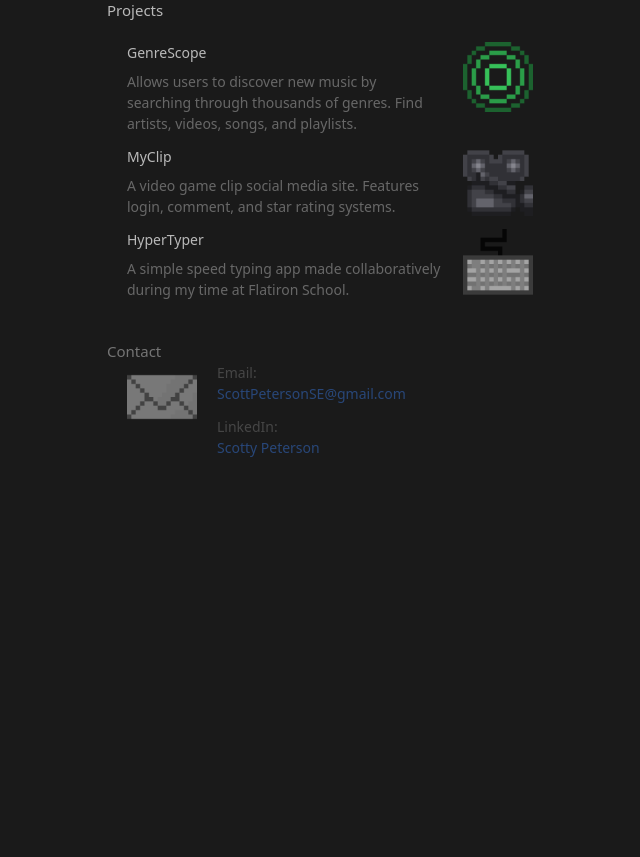
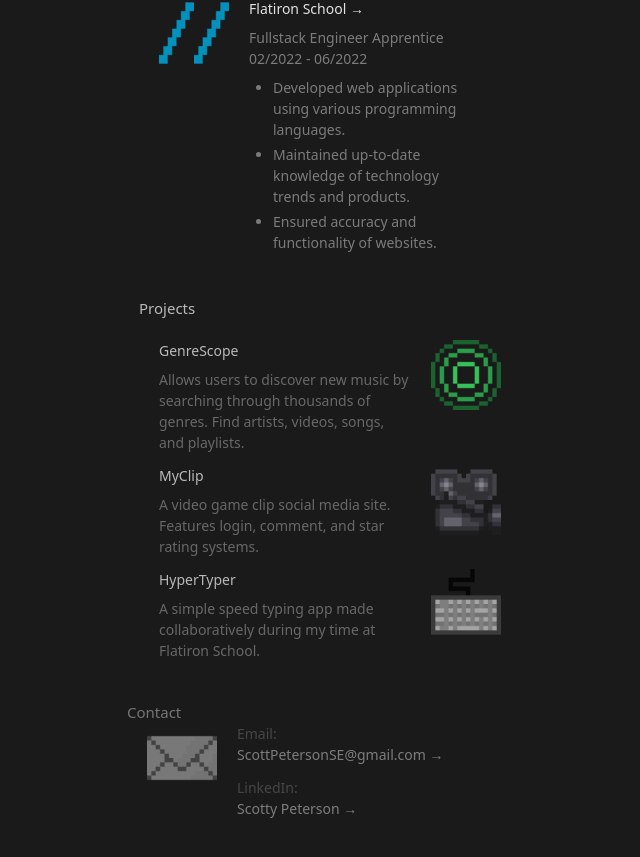
Before and after one commit to Scottsdaaale/portfolio-v2, a Next.js app: page / in a window 1280 px wide. Shown: the part 1980-2837 px from the top of the page, without its empty margins (320-960 px from the left). Before the commit the page ends 2490 px from the top, so only its background shows below. Built offline with nearby package versions, Linux system fonts and the light colour scheme.

Commit message:
added shadcn and toast

```diff
--- a/app/components/routes/dev/Contact.js
+++ b/app/components/routes/dev/Contact.js
@@ -1,18 +1,16 @@
+'use client';
+
 import React from 'react';
-
 import Image from 'next/image';
 import Link from 'next/link';
+import { useToast } from '@/components/ui/use-toast';
 
 import contactGif from '../../../assets/gifs/Contact.gif';
 
 const contactInfo = [
   {
     label: 'Email',
-    value: (
-      <Link href='mailto:ScottPetersonSE@gmail.com'>
-        ScottPetersonSE@gmail.com
-      </Link>
-    ),
+    value: 'ScottPetersonSE@gmail.com',
   },
   {
     label: 'LinkedIn',
@@ -29,17 +27,39 @@ const contactInfo = [
 ];
 
 function ContactItem({ label, value }) {
+  const { toast } = useToast()
+
+  const handleCopy = (text) => {
+    navigator.clipboard.writeText(text);
+  };
+
   return (
     <div className='mb-3'>
       <p> {label}: </p>
-      <p className='text-blue-500 hover:underline'> {value} </p>
+      {typeof value === 'string' ? (
+        <p
+          onClick={() => {
+            handleCopy(value);
+            toast({
+              title: 'Email copied to clipboard!',
+
+            });
+          }}
+          className='text-white hover:text-blue-500 cursor-pointer'
+        >
+          {value} →
+        </p>
+      ) : (
+        <p className='text-white hover:text-blue-500'>{value} →</p>
+      )}
     </div>
   );
 }
 
 function Contact() {
+
   return (
-    <div className='mb-10 px-3'>
+    <div className='mb-10 '>
       <h2>Contact</h2>
       <div className='flex flex-row px-5'>
         <div>
--- a/app/components/routes/dev/Intro.js
+++ b/app/components/routes/dev/Intro.js
@@ -5,7 +5,7 @@ import Image from 'next/image';
 
 function Intro() {
   return (
-    <div className='mb-14'>
+    <div className='mb-14 px-3'>
       <div className='flex flex-row items-center justify-center'>
         <div className=''>
           <FadeInWrapper delay={0}>
--- a/app/layout.js
+++ b/app/layout.js
@@ -1,4 +1,5 @@
 import Header from "./components/global/Header";
+import { Toaster } from "@/components/ui/toaster"
 
 import "./globals.css";
 
@@ -13,6 +14,7 @@ export default function RootLayout({ children }) {
       <body>
         <Header />
         {children}
+        <Toaster />
       </body>
     </html>
   );
--- /dev/null
+++ b/components/ui/toast.jsx
@@ -0,0 +1,82 @@
+import * as React from "react"
+import * as ToastPrimitives from "@radix-ui/react-toast"
+import { cva } from "class-variance-authority";
+import { X } from "lucide-react"
+
+import { cn } from "@/lib/utils"
+
+const ToastProvider = ToastPrimitives.Provider
+
+const ToastViewport = React.forwardRef(({ className, ...props }, ref) => (
+  <ToastPrimitives.Viewport
+    ref={ref}
+    className={cn(
+      "fixed top-0 z-[100] flex max-h-screen w-full flex-col-reverse p-4 sm:bottom-0 sm:right-0 sm:top-auto sm:flex-col md:max-w-[420px]",
+      className
+    )}
+    {...props} />
+))
+ToastViewport.displayName = ToastPrimitives.Viewport.displayName
+
+const toastVariants = cva(
+  "group pointer-events-auto relative flex w-full items-center justify-between space-x-4 overflow-hidden rounded-md border border-gray-200 p-6 pr-8 shadow-lg transition-all data-[swipe=cancel]:translate-x-0 data-[swipe=end]:translate-x-[var(--radix-toast-swipe-end-x)] data-[swipe=move]:translate-x-[var(--radix-toast-swipe-move-x)] data-[swipe=move]:transition-none data-[state=open]:animate-in data-[state=closed]:animate-out data-[swipe=end]:animate-out data-[state=closed]:fade-out-80 data-[state=closed]:slide-out-to-right-full data-[state=open]:slide-in-from-top-full data-[state=open]:sm:slide-in-from-bottom-full dark:border-gray-800",
+  {
+    variants: {
+      variant: {
+        default: "border bg-white text-gray-950 dark:bg-gray-950 dark:text-gray-50",
+        destructive:
+          "destructive group border-red-500 bg-red-500 text-gray-50 dark:border-red-900 dark:bg-red-900 dark:text-gray-50",
+      },
+    },
+    defaultVariants: {
+      variant: "default",
+    },
+  }
+)
+
+const Toast = React.forwardRef(({ className, variant, ...props }, ref) => {
+  return (
+    (<ToastPrimitives.Root
+      ref={ref}
+      className={cn(toastVariants({ variant }), className)}
+      {...props} />)
+  );
+})
+Toast.displayName = ToastPrimitives.Root.displayName
+
+const ToastAction = React.forwardRef(({ className, ...props }, ref) => (
+  <ToastPrimitives.Action
+    ref={ref}
+    className={cn(
+      "inline-flex h-8 shrink-0 items-center justify-center rounded-md border border-gray-200 bg-transparent px-3 text-sm font-medium ring-offset-white transition-colors hover:bg-gray-100 focus:outline-none focus:ring-2 focus:ring-gray-950 focus:ring-offset-2 disabled:pointer-events-none disabled:opacity-50 group-[.destructive]:border-gray-100/40 group-[.destructive]:hover:border-red-500/30 group-[.destructive]:hover:bg-red-500 group-[.destructive]:hover:text-gray-50 group-[.destructive]:focus:ring-red-500 dark:border-gray-800 dark:ring-offset-gray-950 dark:hover:bg-gray-800 dark:focus:ring-gray-300 dark:group-[.destructive]:border-gray-800/40 dark:group-[.destructive]:hover:border-red-900/30 dark:group-[.destructive]:hover:bg-red-900 dark:group-[.destructive]:hover:text-gray-50 dark:group-[.destructive]:focus:ring-red-900",
+      className
+    )}
+    {...props} />
+))
+ToastAction.displayName = ToastPrimitives.Action.displayName
+
+const ToastClose = React.forwardRef(({ className, ...props }, ref) => (
+  <ToastPrimitives.Close
+    ref={ref}
+    className={cn(
+      "absolute right-2 top-2 rounded-md p-1 text-gray-950/50 opacity-0 transition-opacity hover:text-gray-950 focus:opacity-100 focus:outline-none focus:ring-2 group-hover:opacity-100 group-[.destructive]:text-red-300 group-[.destructive]:hover:text-red-50 group-[.destructive]:focus:ring-red-400 group-[.destructive]:focus:ring-offset-red-600 dark:text-gray-50/50 dark:hover:text-gray-50",
+      className
+    )}
+    toast-close=""
+    {...props}>
+    <X className="h-4 w-4" />
+  </ToastPrimitives.Close>
+))
+ToastClose.displayName = ToastPrimitives.Close.displayName
+
+const ToastTitle = React.forwardRef(({ className, ...props }, ref) => (
+  <ToastPrimitives.Title ref={ref} className={cn("text-sm font-semibold", className)} {...props} />
+))
+ToastTitle.displayName = ToastPrimitives.Title.displayName
+
+const ToastDescription = React.forwardRef(({ className, ...props }, ref) => (
+  <ToastPrimitives.Description ref={ref} className={cn("text-sm opacity-90", className)} {...props} />
+))
+ToastDescription.displayName = ToastPrimitives.Description.displayName
+
+export { ToastProvider, ToastViewport, Toast, ToastTitle, ToastDescription, ToastClose, ToastAction };
--- /dev/null
+++ b/components/ui/toaster.jsx
@@ -0,0 +1,35 @@
+"use client"
+
+import {
+  Toast,
+  ToastClose,
+  ToastDescription,
+  ToastProvider,
+  ToastTitle,
+  ToastViewport,
+} from "@/components/ui/toast"
+import { useToast } from "@/components/ui/use-toast"
+
+export function Toaster() {
+  const { toasts } = useToast()
+
+  return (
+    (<ToastProvider>
+      {toasts.map(function ({ id, title, description, action, ...props }) {
+        return (
+          (<Toast key={id} {...props}>
+            <div className="grid gap-1">
+              {title && <ToastTitle>{title}</ToastTitle>}
+              {description && (
+                <ToastDescription>{description}</ToastDescription>
+              )}
+            </div>
+            {action}
+            <ToastClose />
+          </Toast>)
+        );
+      })}
+      <ToastViewport />
+    </ToastProvider>)
+  );
+}
--- /dev/null
+++ b/components/ui/use-toast.js
@@ -0,0 +1,154 @@
+// Inspired by react-hot-toast library
+import * as React from "react"
+
+const TOAST_LIMIT = 1
+const TOAST_REMOVE_DELAY = 1000000
+
+const actionTypes = {
+  ADD_TOAST: "ADD_TOAST",
+  UPDATE_TOAST: "UPDATE_TOAST",
+  DISMISS_TOAST: "DISMISS_TOAST",
+  REMOVE_TOAST: "REMOVE_TOAST"
+}
+
+let count = 0
+
+function genId() {
+  count = (count + 1) % Number.MAX_SAFE_INTEGER
+  return count.toString();
+}
+
+const toastTimeouts = new Map()
+
+const addToRemoveQueue = (toastId) => {
+  if (toastTimeouts.has(toastId)) {
+    return
+  }
+
+  const timeout = setTimeout(() => {
+    toastTimeouts.delete(toastId)
+    dispatch({
+      type: "REMOVE_TOAST",
+      toastId: toastId,
+    })
+  }, TOAST_REMOVE_DELAY)
+
+  toastTimeouts.set(toastId, timeout)
+}
+
+export const reducer = (state, action) => {
+  switch (action.type) {
+    case "ADD_TOAST":
+      return {
+        ...state,
+        toasts: [action.toast, ...state.toasts].slice(0, TOAST_LIMIT),
+      };
+
+    case "UPDATE_TOAST":
+      return {
+        ...state,
+        toasts: state.toasts.map((t) =>
+          t.id === action.toast.id ? { ...t, ...action.toast } : t),
+      };
+
+    case "DISMISS_TOAST": {
+      const { toastId } = action
+
+      // ! Side effects ! - This could be extracted into a dismissToast() action,
+      // but I'll keep it here for simplicity
+      if (toastId) {
+        addToRemoveQueue(toastId)
+      } else {
+        state.toasts.forEach((toast) => {
+          addToRemoveQueue(toast.id)
+        })
+      }
+
+      return {
+        ...state,
+        toasts: state.toasts.map((t) =>
+          t.id === toastId || toastId === undefined
+            ? {
+                ...t,
+                open: false,
+              }
+            : t),
+      };
+    }
+    case "REMOVE_TOAST":
+      if (action.toastId === undefined) {
+        return {
+          ...state,
+          toasts: [],
+        }
+      }
+      return {
+        ...state,
+        toasts: state.toasts.filter((t) => t.id !== action.toastId),
+      };
+  }
+}
+
+const listeners = []
+
+let memoryState = { toasts: [] }
+
+function dispatch(action) {
+  memoryState = reducer(memoryState, action)
+  listeners.forEach((listener) => {
+    listener(memoryState)
+  })
+}
+
+function toast({
+  ...props
+}) {
+  const id = genId()
+
+  const update = (props) =>
+    dispatch({
+      type: "UPDATE_TOAST",
+      toast: { ...props, id },
+    })
+  const dismiss = () => dispatch({ type: "DISMISS_TOAST", toastId: id })
+
+  dispatch({
+    type: "ADD_TOAST",
+    toast: {
+      ...props,
+      id,
+      open: true,
+      onOpenChange: (open) => {
+        if (!open) dismiss()
+      },
+    },
+  })
+
+  return {
+    id: id,
+    dismiss,
+    update,
+  }
+}
+
+function useToast() {
+  const [state, setState] = React.useState(memoryState)
+
+  React.useEffect(() => {
+    listeners.push(setState)
+    return () => {
+      const index = listeners.indexOf(setState)
+      if (index > -1) {
+        listeners.splice(index, 1)
+      }
+    };
+  }, [state])
+
+  return {
+    ...state,
+    toast,
+    dismiss: (toastId) => dispatch({ type: "DISMISS_TOAST", toastId }),
+  };
+}
+
+export { useToast, toast }
--- /dev/null
+++ b/lib/utils.js
@@ -0,0 +1,6 @@
+import { clsx } from "clsx"
+import { twMerge } from "tailwind-merge"
+
+export function cn(...inputs) {
+  return twMerge(clsx(inputs))
+}
--- a/tailwind.config.js
+++ b/tailwind.config.js
@@ -1,18 +1,37 @@
 /** @type {import('tailwindcss').Config} */
 module.exports = {
+  darkMode: ["class"],
   content: [
-    './pages/**/*.{js,ts,jsx,tsx,mdx,pdf}',
-    './components/**/*.{js,ts,jsx,tsx,mdx,pdf}',
-    './app/**/*.{js,ts,jsx,tsx,mdx,pdf}',
+    './pages/**/*.{js,jsx}',
+    './components/**/*.{js,jsx}',
+    './app/**/*.{js,jsx}',
+    './src/**/*.{js,jsx}',
   ],
+  prefix: "",
   theme: {
+    container: {
+      center: true,
+      padding: "2rem",
+      screens: {
+        "2xl": "1400px",
+      },
+    },
     extend: {
-      backgroundImage: {
-        'gradient-radial': 'radial-gradient(var(--tw-gradient-stops))',
-        'gradient-conic':
-          'conic-gradient(from 180deg at 50% 50%, var(--tw-gradient-stops))',
+      keyframes: {
+        "accordion-down": {
+          from: { height: "0" },
+          to: { height: "var(--radix-accordion-content-height)" },
+        },
+        "accordion-up": {
+          from: { height: "var(--radix-accordion-content-height)" },
+          to: { height: "0" },
+        },
+      },
+      animation: {
+        "accordion-down": "accordion-down 0.2s ease-out",
+        "accordion-up": "accordion-up 0.2s ease-out",
       },
     },
   },
-  plugins: [],
-};
+  plugins: [require("tailwindcss-animate")],
+}
```
Also changed, not shown: package.json (+8 -3 lines), components.json (added), 1 other file (tests, documents, lock files or other folders).
